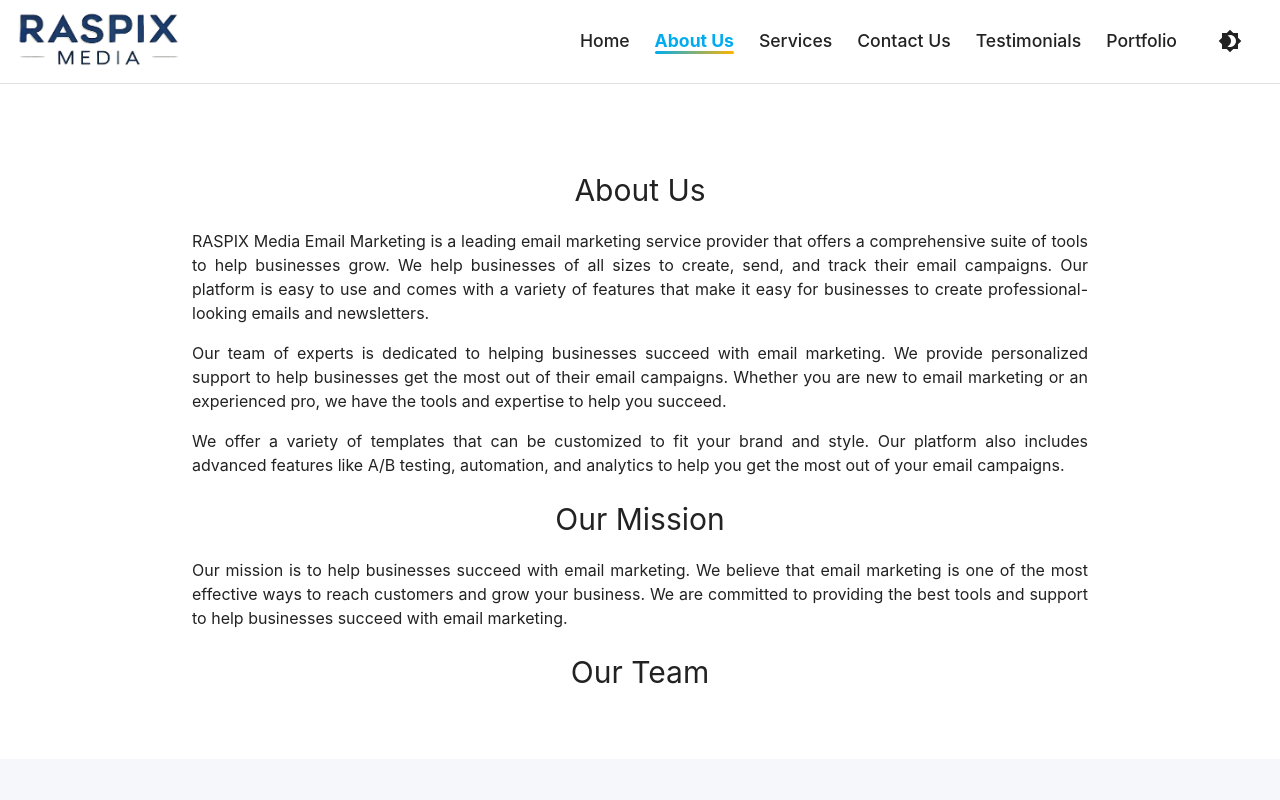
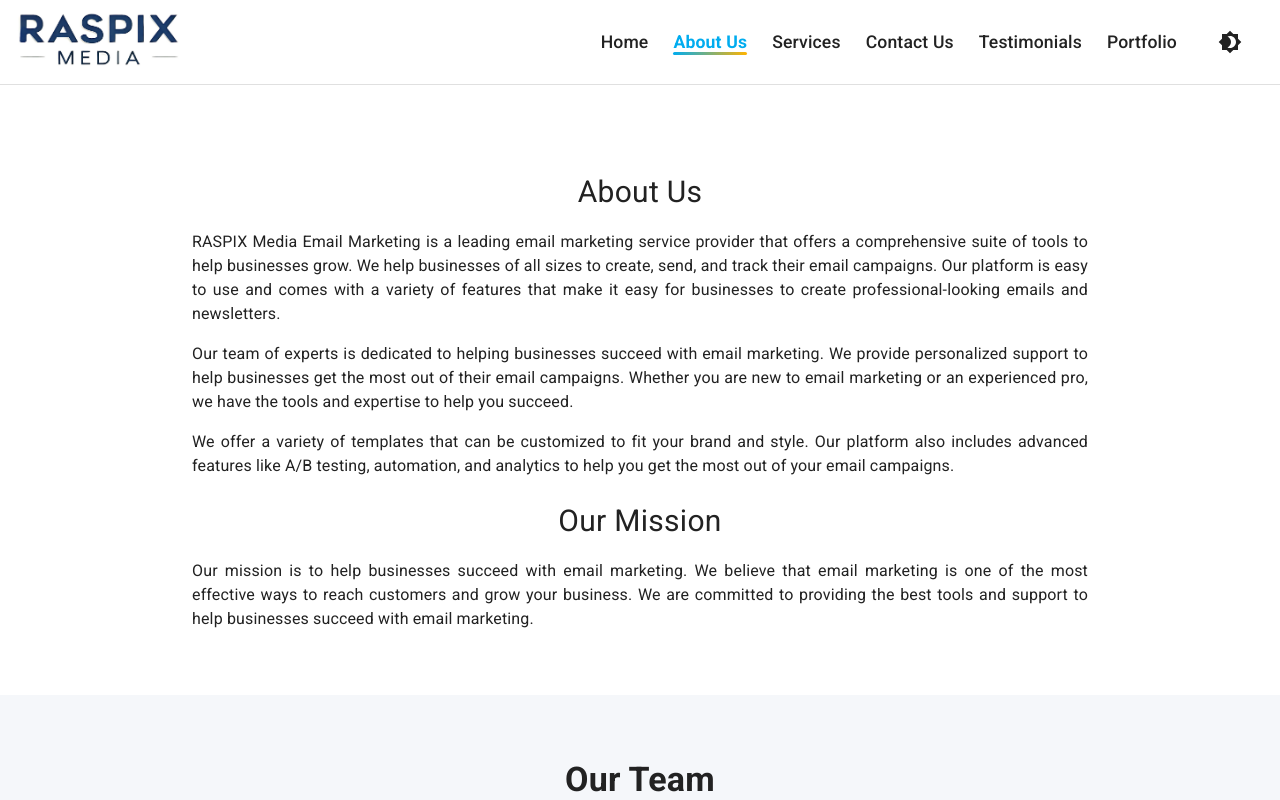
Before and after one commit to Shubham-2899/abce-marketing, a React (Vite) app: page /about-us in a window 1280 px wide. Shown: the top 800 px of the page. Built offline with nearby package versions, Linux system fonts and the light colour scheme.

Commit message:
build issue resolved

```diff
--- a/src/pages/about-us/index.tsx
+++ b/src/pages/about-us/index.tsx
@@ -91,7 +91,7 @@ const AboutUs = () => {
           the best tools and support to help businesses succeed with email
           marketing.
         </Typography>
-        <Typography sx={{ pt: "20px", fontSize: "30px" }}>Our Team</Typography>
+
         {/* <Typography sx={{ textAlign: 'justify', mt: 2 }}>
           Our team of experts has years of experience in the industry and is
           committed to providing the best tools and support to help businesses
--- a/src/pages/contact/index.tsx
+++ b/src/pages/contact/index.tsx
@@ -1,10 +1,19 @@
-import { Box, Typography, TextField, Button, Card, CardContent, Grid, Avatar } from "@mui/material";
+import {
+  Box,
+  Typography,
+  TextField,
+  Button,
+  Card,
+  CardContent,
+  Grid,
+  Avatar,
+} from "@mui/material";
 import React, { useState } from "react";
-import { useTheme } from '@mui/material/styles';
-import { motion } from 'framer-motion';
-import EmailIcon from '@mui/icons-material/Email';
-import PhoneIcon from '@mui/icons-material/Phone';
-import LocationOnIcon from '@mui/icons-material/LocationOn';
+import { useTheme } from "@mui/material/styles";
+import { motion } from "framer-motion";
+import EmailIcon from "@mui/icons-material/Email";
+import PhoneIcon from "@mui/icons-material/Phone";
+import LocationOnIcon from "@mui/icons-material/LocationOn";
 
 const ContactUs = () => {
   const theme = useTheme();
@@ -22,6 +31,7 @@ const ContactUs = () => {
   });
 
   const [successMessage, setSuccessMessage] = useState("");
+  console.log("🚀 ~ ContactUs ~ successMessage:", successMessage);
 
   const handleChange = (
     e: React.ChangeEvent<HTMLInputElement | HTMLTextAreaElement>
@@ -103,16 +113,16 @@ const ContactUs = () => {
       <Box
         sx={{
           background: theme.palette.background.paper,
-          width: '100%',
+          width: "100%",
           py: 8,
           px: { xs: 2, md: 8 },
         }}
       >
         <Box
           sx={{
-            padding: '20px',
-            maxWidth: '700px',
-            margin: 'auto',
+            padding: "20px",
+            maxWidth: "700px",
+            margin: "auto",
             color: theme.palette.text.primary,
           }}
         >
@@ -120,7 +130,7 @@ const ContactUs = () => {
             variant="h3"
             align="center"
             gutterBottom
-            sx={{ fontSize: '30px' }}
+            sx={{ fontSize: "30px" }}
           >
             Contact Us
           </Typography>
@@ -129,48 +139,97 @@ const ContactUs = () => {
             align="center"
             gutterBottom
             sx={{
-              textAlign: { xs: 'justify', sm: 'center' },
-              fontSize: { sm: '16px', xs: '14px' },
+              textAlign: { xs: "justify", sm: "center" },
+              fontSize: { sm: "16px", xs: "14px" },
             }}
           >
             We'd love to hear from you! For any questions or feedback, please
-            reach out to us. Fill out the form below, and we'll respond as quickly
-            as possible.
+            reach out to us. Fill out the form below, and we'll respond as
+            quickly as possible.
           </Typography>
         </Box>
         {/* Contact Info Cards */}
         <Grid container spacing={4} justifyContent="center" mb={4}>
           <Grid item xs={12} sm={4}>
-            <Card sx={{ p: 2, display: 'flex', alignItems: 'center', background: theme.palette.background.default }}>
-              <Avatar sx={{ bgcolor: theme.palette.primary.main, mr: 2 }}><LocationOnIcon /></Avatar>
+            <Card
+              sx={{
+                p: 2,
+                display: "flex",
+                alignItems: "center",
+                background: theme.palette.background.default,
+              }}
+            >
+              <Avatar sx={{ bgcolor: theme.palette.primary.main, mr: 2 }}>
+                <LocationOnIcon />
+              </Avatar>
               <CardContent sx={{ p: 0 }}>
                 <Typography fontWeight={600}>Address</Typography>
-                <Typography variant="body2" color={theme.palette.text.secondary}>123 Main Street, Mumbai, India</Typography>
+                <Typography
+                  variant="body2"
+                  color={theme.palette.text.secondary}
+                >
+                  123 Main Street, Mumbai, India
+                </Typography>
               </CardContent>
             </Card>
           </Grid>
           <Grid item xs={12} sm={4}>
-            <Card sx={{ p: 2, display: 'flex', alignItems: 'center', background: theme.palette.background.default }}>
-              <Avatar sx={{ bgcolor: theme.palette.primary.main, mr: 2 }}><EmailIcon /></Avatar>
+            <Card
+              sx={{
+                p: 2,
+                display: "flex",
+                alignItems: "center",
+                background: theme.palette.background.default,
+              }}
+            >
+              <Avatar sx={{ bgcolor: theme.palette.primary.main, mr: 2 }}>
+                <EmailIcon />
+              </Avatar>
               <CardContent sx={{ p: 0 }}>
                 <Typography fontWeight={600}>Email</Typography>
-                <Typography variant="body2" color={theme.palette.text.secondary}>info@raspixmedia.com</Typography>
+                <Typography
+                  variant="body2"
+                  color={theme.palette.text.secondary}
+                >
+                  info@raspixmedia.com
+                </Typography>
               </CardContent>
             </Card>
           </Grid>
           <Grid item xs={12} sm={4}>
-            <Card sx={{ p: 2, display: 'flex', alignItems: 'center', background: theme.palette.background.default }}>
-              <Avatar sx={{ bgcolor: theme.palette.primary.main, mr: 2 }}><PhoneIcon /></Avatar>
+            <Card
+              sx={{
+                p: 2,
+                display: "flex",
+                alignItems: "center",
+                background: theme.palette.background.default,
+              }}
+            >
+              <Avatar sx={{ bgcolor: theme.palette.primary.main, mr: 2 }}>
+                <PhoneIcon />
+              </Avatar>
               <CardContent sx={{ p: 0 }}>
                 <Typography fontWeight={600}>Phone</Typography>
-                <Typography variant="body2" color={theme.palette.text.secondary}>+91 98765 43210</Typography>
+                <Typography
+                  variant="body2"
+                  color={theme.palette.text.secondary}
+                >
+                  +91 98765 43210
+                </Typography>
               </CardContent>
             </Card>
           </Grid>
         </Grid>
         {/* Google Map Embed */}
-        <Box sx={{ width: '100%', maxWidth: 700, mx: 'auto', mb: 4 }}>
-          <Box sx={{ height: 200, borderRadius: 3, overflow: 'hidden', boxShadow: 2 }}>
+        <Box sx={{ width: "100%", maxWidth: 700, mx: "auto", mb: 4 }}>
+          <Box
+            sx={{
+              height: 200,
+              borderRadius: 3,
+              overflow: "hidden",
+              boxShadow: 2,
+            }}
+          >
             {/*
               Replace the src below with your Google Maps embed URL.
               To use your API key, generate the embed link from Google Maps Platform.
@@ -188,15 +247,15 @@ const ContactUs = () => {
             */}
             <Box
               sx={{
-                width: '100%',
-                height: '100%',
-                display: 'flex',
-                alignItems: 'center',
-                justifyContent: 'center',
-                color: 'text.secondary',
+                width: "100%",
+                height: "100%",
+                display: "flex",
+                alignItems: "center",
+                justifyContent: "center",
+                color: "text.secondary",
                 fontWeight: 500,
                 fontSize: 18,
-                background: 'rgba(0,0,0,0.03)',
+                background: "rgba(0,0,0,0.03)",
               }}
             >
               [Google Map will appear here]
@@ -211,14 +270,14 @@ const ContactUs = () => {
         >
           <Box
             sx={{
-              display: 'flex',
-              flexDirection: 'column',
-              gap: '16px',
-              padding: '20px',
-              margin: 'auto',
-              borderRadius: '5px',
+              display: "flex",
+              flexDirection: "column",
+              gap: "16px",
+              padding: "20px",
+              margin: "auto",
+              borderRadius: "5px",
               background: theme.palette.background.default,
-              maxWidth: '700px',
+              maxWidth: "700px",
             }}
           >
             <TextField
@@ -279,7 +338,7 @@ const ContactUs = () => {
               variant="contained"
               color="primary"
               onClick={handleSubmit}
-              sx={{ fontWeight: 600, fontSize: '16px' }}
+              sx={{ fontWeight: 600, fontSize: "16px" }}
             >
               Submit
             </Button>
--- a/src/theme.ts
+++ b/src/theme.ts
@@ -1,53 +1,39 @@
-import { createTheme } from '@mui/material/styles';
+import { createTheme, ThemeOptions } from "@mui/material/styles";
 
-export const getDesignTokens = (mode: 'light' | 'dark') => ({
+export const getDesignTokens = (mode: "light" | "dark"): ThemeOptions => {
+  const baseTheme = createTheme();
+
+  return {
     palette: {
       mode,
-    ...(mode === 'light'
+      ...(mode === "light"
         ? {
-          // Light mode palette
-          primary: {
-            main: '#00acef',
-          },
-          secondary: {
-            main: '#ffb300',
-          },
-          background: {
-            default: '#f5f7fa',
-            paper: '#fff',
-          },
-          text: {
-            primary: '#222',
-            secondary: '#555',
-          },
+            primary: { main: "#00acef" },
+            secondary: { main: "#ffb300" },
+            background: { default: "#f5f7fa", paper: "#fff" },
+            text: { primary: "#222", secondary: "#555" },
           }
         : {
-          // Dark mode palette
-          primary: {
-            main: '#00acef',
-          },
-          secondary: {
-            main: '#ffb300',
-          },
-          background: {
-            default: '#181c20',
-            paper: '#23272f',
-          },
-          text: {
-            primary: '#fff',
-            secondary: '#bbb',
-          },
+            primary: { main: "#00acef" },
+            secondary: { main: "#ffb300" },
+            background: { default: "#181c20", paper: "#23272f" },
+            text: { primary: "#fff", secondary: "#bbb" },
           }),
     },
     typography: {
-    fontFamily: 'Inter, Roboto, Arial, sans-serif',
-    h1: { fontWeight: 700 },
-    h2: { fontWeight: 700 },
-    h3: { fontWeight: 600 },
-    h4: { fontWeight: 600 },
-    h5: { fontWeight: 500 },
-    h6: { fontWeight: 500 },
-    button: { textTransform: 'none', fontWeight: 600 },
+      ...baseTheme.typography,
+      fontFamily: "Inter, Roboto, Arial, sans-serif",
+      h1: { ...baseTheme.typography.h1, fontWeight: 700 },
+      h2: { ...baseTheme.typography.h2, fontWeight: 700 },
+      h3: { ...baseTheme.typography.h3, fontWeight: 600 },
+      h4: { ...baseTheme.typography.h4, fontWeight: 600 },
+      h5: { ...baseTheme.typography.h5, fontWeight: 500 },
+      h6: { ...baseTheme.typography.h6, fontWeight: 500 },
+      button: {
+        ...baseTheme.typography.button,
+        textTransform: "none",
+        fontWeight: 600,
+      },
     },
     shape: {
       borderRadius: 10,
@@ -57,7 +43,7 @@ export const getDesignTokens = (mode: 'light' | 'dark') => ({
         styleOverrides: {
           root: {
             borderRadius: 8,
-          boxShadow: 'none',
+            boxShadow: "none",
           },
         },
       },
@@ -65,11 +51,13 @@ export const getDesignTokens = (mode: 'light' | 'dark') => ({
         styleOverrides: {
           root: {
             borderRadius: 16,
-          boxShadow: '0 2px 12px 0 rgba(0,0,0,0.08)',
+            boxShadow: "0 2px 12px 0 rgba(0,0,0,0.08)",
           },
         },
       },
     },
-});
+  };
+};
 
-export const getTheme = (mode: 'light' | 'dark') => createTheme(getDesignTokens(mode));
+export const getTheme = (mode: "light" | "dark") =>
+  createTheme(getDesignTokens(mode));
```
Lines whose indentation alone changed are shown as unchanged.
